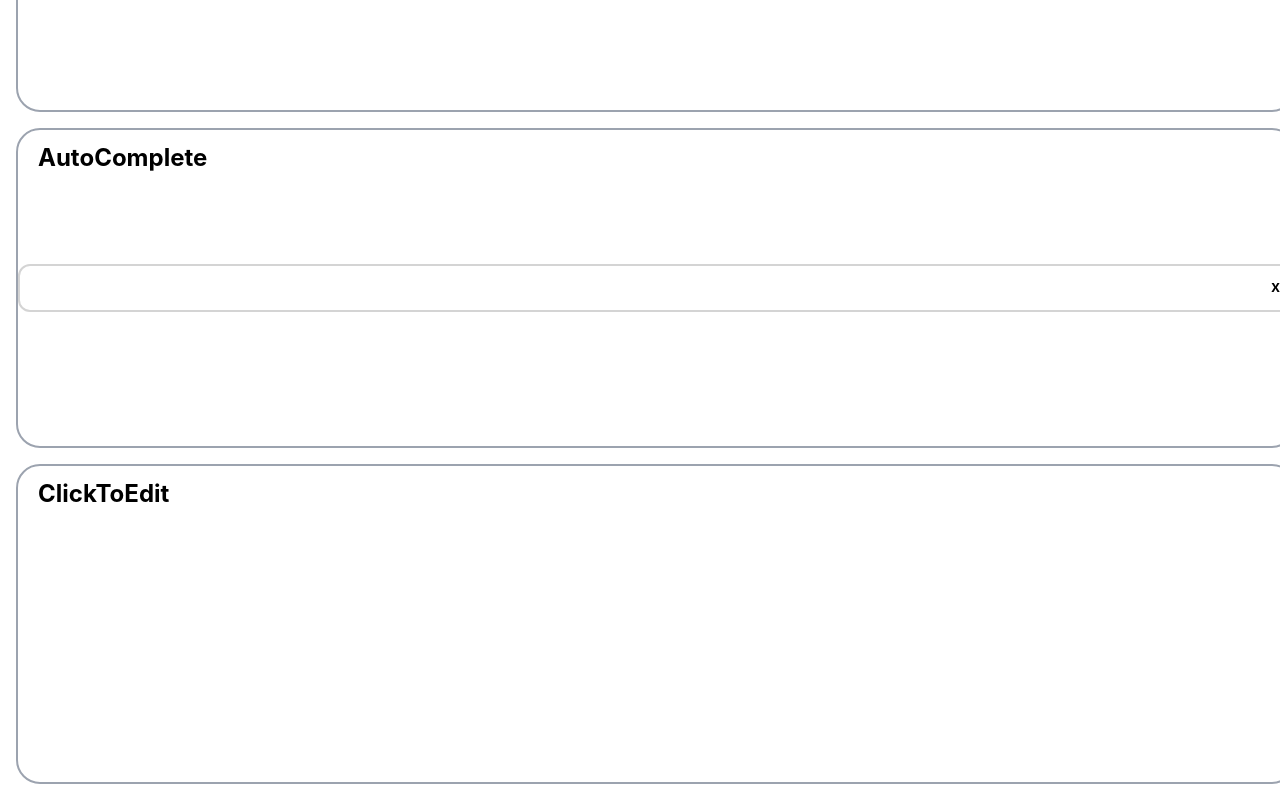
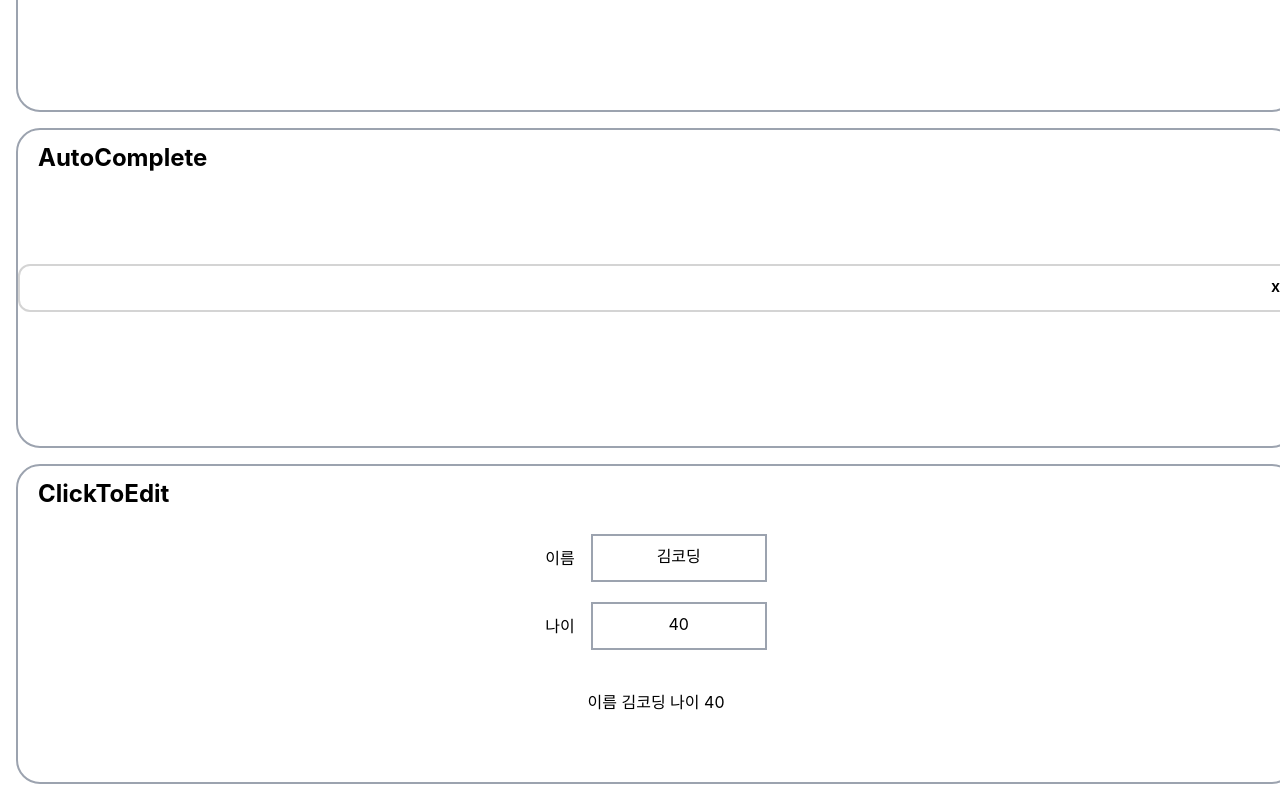
Before and after one commit to kimdoyeonn/wanted_pre_onboarding, a React (Create React App) app in the folder custom-component/: page / in a window 1280 px wide. Shown: the part 1232-2032 px from the top of the page. Built offline with nearby package versions, Linux system fonts and the light colour scheme.

Commit message:
Feat: ClickToEdit

```diff
--- a/custom-component/src/component/ClickToEdit.js
+++ b/custom-component/src/component/ClickToEdit.js
@@ -1,7 +1,71 @@
-import React from 'react';
+import React, { useEffect, useRef, useState } from 'react';
+
+const EditForm = ({ type, value, setValue }) => {
+  const editRef = useRef(null);
+  const [isShow, setIsShow] = useState(false);
+  const [newValue, setNewValue] = useState(value);
+
+  useEffect(() => {
+    if (isShow) editRef.current.focus();
+  }, [isShow]);
+
+  const showInput = () => {
+    setIsShow(true);
+  };
+
+  const handleNewValue = (e) => {
+    setNewValue(e.target.value);
+  };
+
+  const changeValue = () => {
+    setValue(newValue);
+    setIsShow(false);
+  };
+
+  return (
+    <>
+      <div className='edit-container'>
+        <span>{type}</span>
+        {isShow ? (
+          <input
+            ref={editRef}
+            type='text'
+            value={newValue}
+            onChange={handleNewValue}
+            onBlur={changeValue}
+            onKeyUp={(e) => {
+              if (e.key === 'Enter') {
+                changeValue();
+              }
+            }}
+          />
+        ) : (
+          <span onClick={showInput}>{value}</span>
+        )}
+      </div>
+    </>
+  );
+};
 
 const ClickToEdit = () => {
-  return <></>;
+  const [name, setName] = useState('김코딩');
+  const [age, setAge] = useState('40');
+
+  return (
+    <div className='w-full h-full flex flex-col items-center justify-center'>
+      <div className='flex flex-col'>
+        <EditForm
+          type='이름'
+          value={name}
+          setValue={(value) => setName(value)}
+        />
+        <EditForm type='나이' value={age} setValue={(value) => setAge(value)} />
+      </div>
+      <div className=''>
+        <span>이름 {name}</span> <span>나이 {age}</span>
+      </div>
+    </div>
+  );
 };
 
 export default ClickToEdit;
--- a/custom-component/src/index.css
+++ b/custom-component/src/index.css
@@ -22,6 +22,27 @@
   .select {
     @apply bg-violet-700 text-white transition-colors shadow-inner;
   }
+
+  .edit-container {
+    @apply flex items-center justify-center mb-10;
+  }
+
+  .edit-container:first-child {
+    @apply mb-5;
+  }
+
+  .edit-container span:first-child {
+    @apply mr-4;
+  }
+
+  .edit-container span:nth-child(2),
+  .edit-container input {
+    @apply w-44 h-12 border-2 border-gray-400 text-center leading-10;
+  }
+
+  .edit-container input {
+    @apply outline-none focus:border-violet-500;
+  }
 }
 
 body {
```
